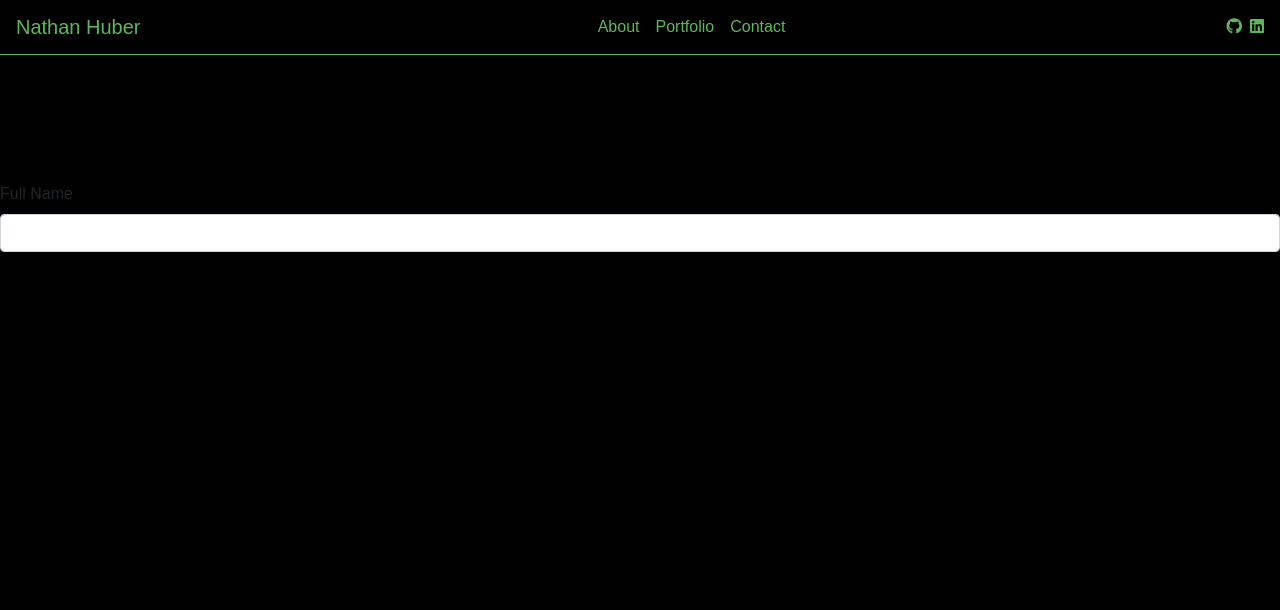
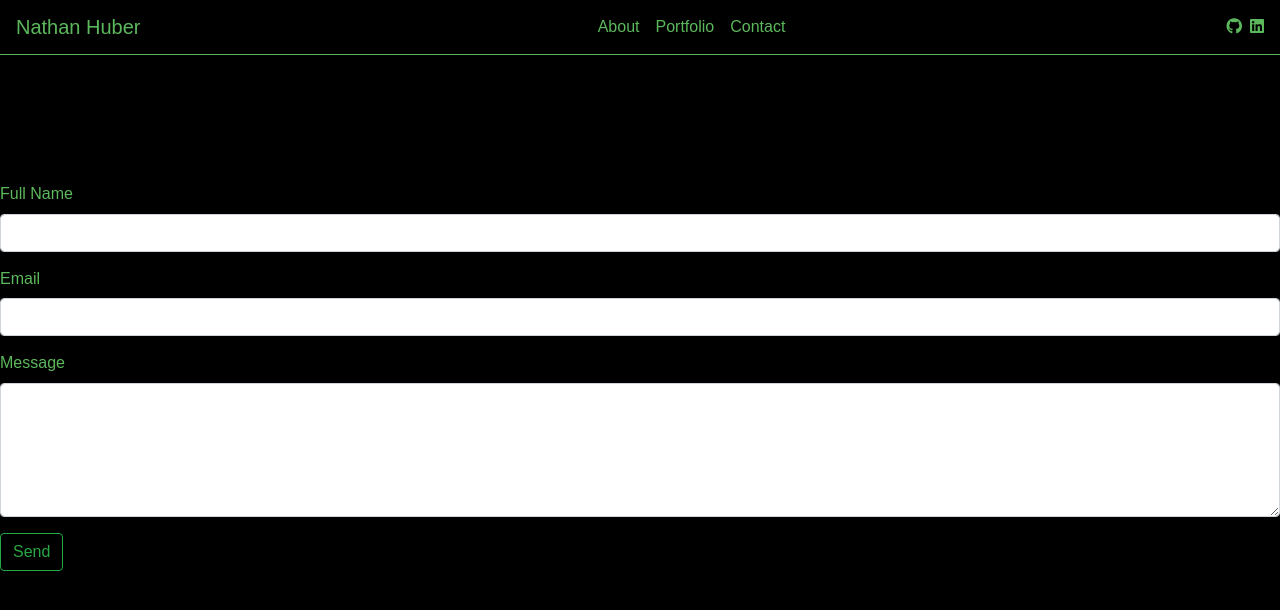
Before and after one commit to OnTheRocks/react-portfolio, a React (Create React App) app: page /Contact in a window 1280 px wide. Shown: the top 610 px of the page. Built offline with nearby package versions, Linux system fonts and the light colour scheme.

Commit message:
Updates to Contact Page

```diff
--- a/src/components/Contact.js
+++ b/src/components/Contact.js
@@ -13,17 +13,55 @@ export class Contact extends React.Component {
       emailSent: null,
     }
   }
+
+  handleChange = (event) => {
+    const target = event.target;
+    const value = target.type === 'checkbox' ? target.checked : target.value;
+    const name = target.name;
+
+    this.setState({
+      [name]: value
+    })
+  }
+
+  handleSubmit = (event) => {
+    event.preventDefault();
+
+    console.log(event.target);
+
+    this.setState({
+      disabled: true,
+      emailSent: true
+    });
+  }
+
   render() {
     return (
       <div>
         <Hero title={this.props.title} />
 
         <content>
-          <Form >
+          <Form onSubmit={this.handleSubmit}>
             <Form.Group>
-              <Form.Label htmlFor="Full-name">Full Name</Form.Label>
+              <Form.Label htmlFor="Full-name" style={{color:'#5cb85c'}}>Full Name</Form.Label>
               <Form.Control id="Full Name" name="name" type="text" value={this.state.name} onChange={this.handleChange} />
             </Form.Group>
+
+            <Form.Group>
+              <Form.Label htmlFor="email" style={{color:'#5cb85c'}}>Email</Form.Label>
+              <Form.Control id="email" name="email" type="email" value={this.state.email} onChange={this.handleChange} />
+            </Form.Group>
+
+            <Form.Group>
+              <Form.Label htmlFor="message" style={{color:'#5cb85c'}}>Message</Form.Label>
+              <Form.Control id="message" name="message" as="textarea" rows="5" value={this.state.message} onChange={this.handleChange} />
+            </Form.Group>
+
+            <button type="submit" className="btn btn-outline-success d-inline-block" disabled={this.state.disabled}>Send</button>
+
+            {this.state.emailSent === true && <p className="d-inline success-msg px-5" style={{color:'#5cb85c'}}>Email Sent</p>}
+            {this.state.emailSent === false && <p className="d-inline err-msg px-5" style={{color:'red'}}>Email Not Sent</p>}
+
           </Form>
         </content>
       </div>
--- a/src/components/NavBar.js
+++ b/src/components/NavBar.js
@@ -9,8 +9,8 @@ export class NavBar extends React.Component {
      <nav className="navbar navbar-expand-lg nav">
     <a className="navbar-brand" style={{color:'#5cb85c'}}   href="/">Nathan Huber</a>
     <button className="navbar-toggler" type="button" data-toggle="collapse" data-target="#navbarSupportedContent" aria-controls="navbarSupportedContent" aria-expanded="false" aria-label="Toggle navigation">
-    <span class="navbar-toggler-ico">
-    <i class="fas fa-bars" style={{color:'#5cb85c'}}></i>
+    <span className="navbar-toggler-ico">
+    <i className="fas fa-bars" style={{color:'#5cb85c'}}></i>
 </span>
     </button>
 
```
